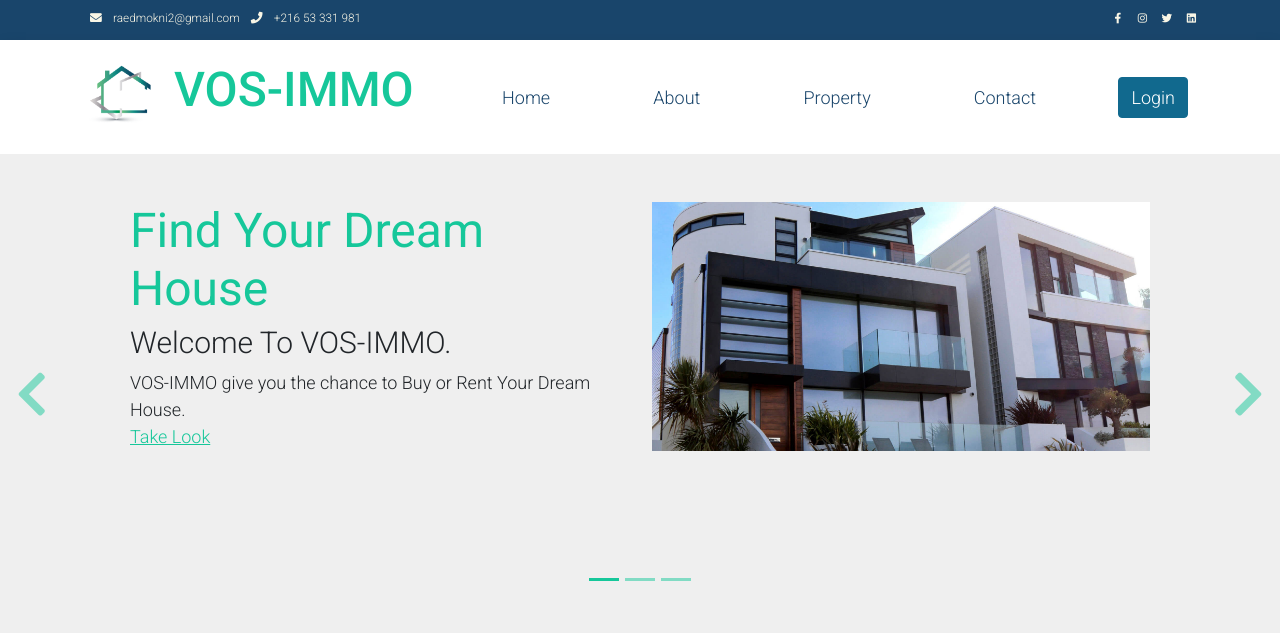
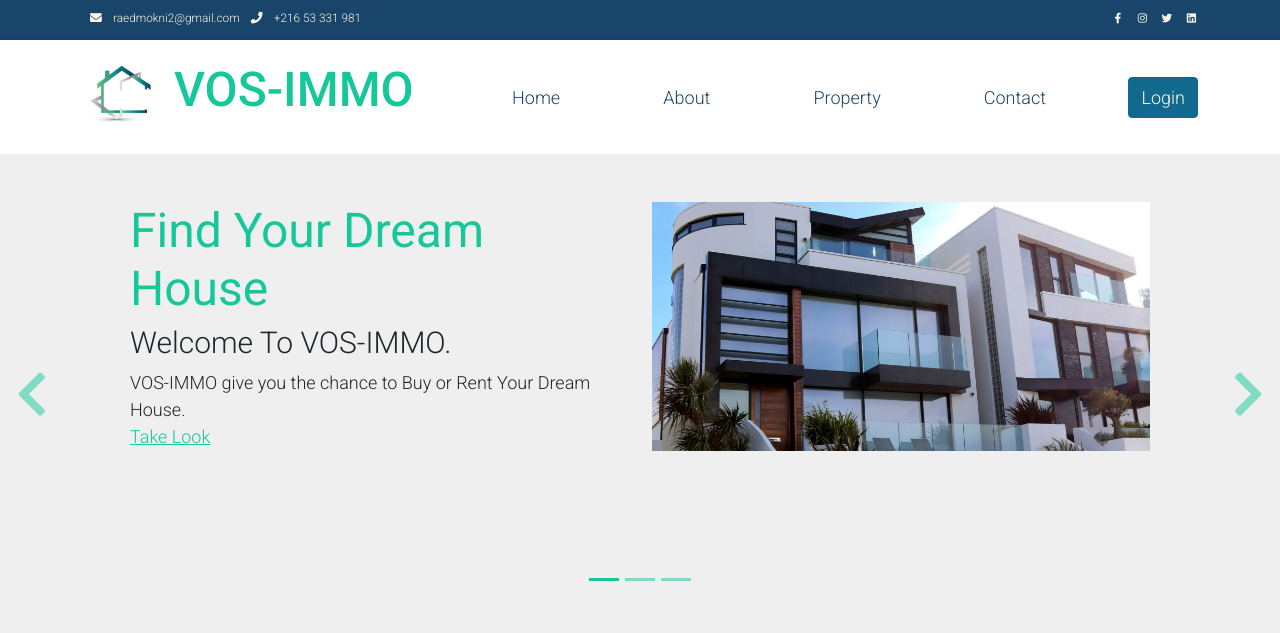
Before and after one commit to MokniRaed/VOSIMMO, a PHP site: page /Main.php in a window 1280 px wide. Shown: the top 633 px of the page. Run offline with PHP 8.4, Linux system fonts and the light colour scheme; some libraries are stand-ins or nearby versions.

Commit message:
put login username adjust style

```diff
--- a/assets/css/immo.css
+++ b/assets/css/immo.css
@@ -33,8 +33,8 @@ div {
 }
 
 .compte-log {
-    margin-right: 10px;
-    color: white;
+
+    display: flex;
 
 }
 
@@ -53,6 +53,7 @@ div {
 .text-light {
     color: #f9f6e6 !important;
 }
+
 
 .bg-dark {
     background-color: #19456b !important;
@@ -73,6 +74,9 @@ div {
 .btn-success {
     background-color: #11698e !important;
     border-color: #11698e !important;
+}
+.btn-self-center{
+
 }
 
 .pagination .page-link:hover {
@@ -132,9 +136,6 @@ div {
 .property-top-menu a:hover {
     color: #11698e !important;
 }
-
-
-/* property */
 
 .property-wap {
     box-shadow: 0px 5px 10px 0px rgba(0, 0, 0, 0.10);
@@ -293,13 +294,6 @@ div {
         font-size: 1em !important;
     }
 
-    .compte-log {
-        margin-right: 10px;
-        margin-left: 10px;
-        align-items: center;
-        color: white;
-
-    }
 }
 
 
@@ -310,11 +304,6 @@ div {
         max-width: 450px;
     }
 
-    .compte-log {
-        margin-right: 10px;
-        margin-left: 10px;
-        align-items: center;
-    }
 }
 
 
@@ -341,11 +330,6 @@ div {
         height: 12px;
     }
 
-    .compte-log {
-        margin-right: 10px;
-        margin-left: 10px;
-        align-items: center;
-    }
 }
 
 
--- a/header.php
+++ b/header.php
@@ -65,20 +65,26 @@
                     <?php
                     if (isset($_SESSION["login_user"])) {
                         ?>
-                        <button
-                        <span class=" dropdown-toggle badge  text-light btn  btn-success " data-bs-toggle="dropdown"
-                              aria-expanded="false"><?php echo $_SESSION['login_user']; ?></span>
-                        </button>
-                        <ul class="dropdown-menu dropdown-menu-end">
+                        <div class="btn-group">
+                            <button class="btn btn-secondary btn-sm dropdown-toggle text-light btn-success"
+                                    type="button"
+                                    data-bs-toggle="dropdown" aria-haspopup="true" aria-expanded="false">
+                                <i class=" fa fa-fw fa-user "></i>
+                                <?php echo $_SESSION['login_user']; ?>
+                            </button>
+                            <div class="dropdown-menu ">
+                                <p class="text-center">
+                                    <button class=" btn btn-outline-danger  " href="phpConf/logout.php"
+                                    >Logout
+                                    </button>
+                                </p>
 
-                            <li><a class="dropdown-item btn btn-success  " href="phpConf/logout.php" logout_btn
-                                   style="color: white; "
-                                >Logout</a></li>
 
-                        </ul>
+                            </div>
+                        </div>
                         <?php
                     } else { ?>
-                        <a class="btn btn-success compte-log" login_btn style="color: white;"
+                        <a class="btn btn-success text-light "
                            href="Compte.php">Login</a>
                         <?php
                     }
```
